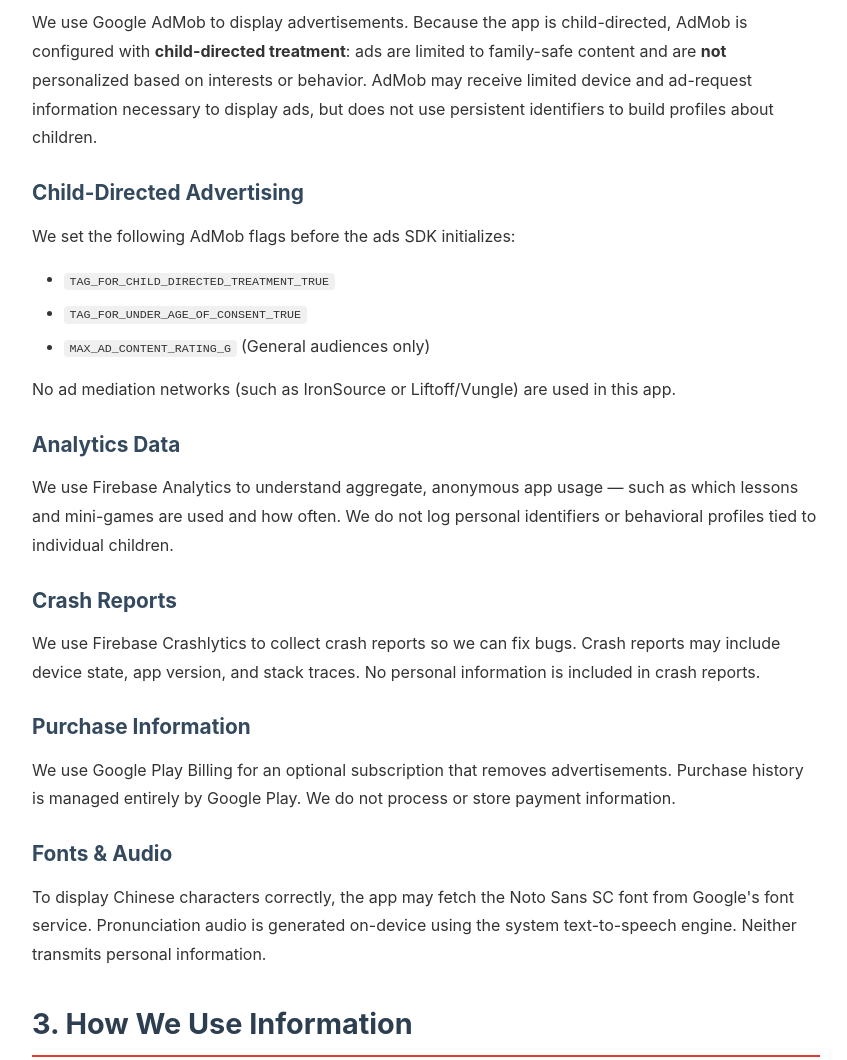
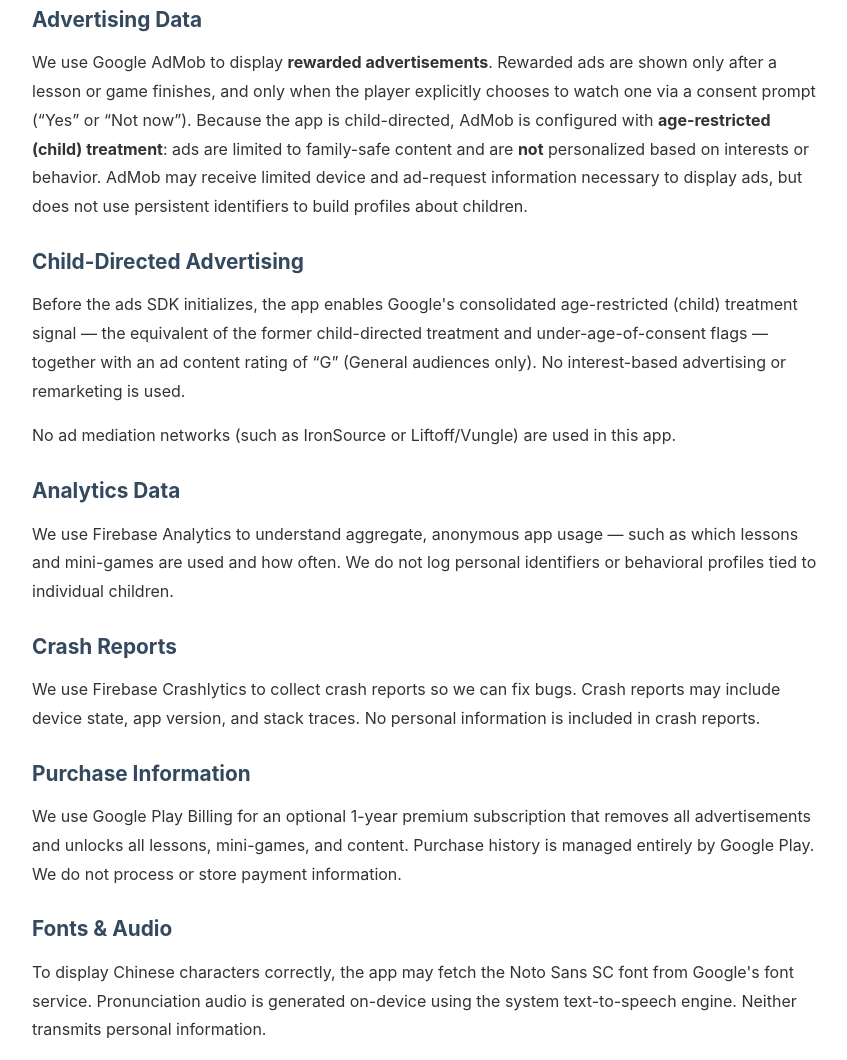
Before and after one commit to jdronquillo16-dev/lesra-future-apps-policies, a website: page mandarinkids/privacy-policy.html in a window 1280 px wide. Shown: the part 1313-2373 px from the top of the page, without its empty margins (214-1061 px from the left). Drawn offline with Linux system fonts and the light colour scheme.

Commit message:
Update MandarinKids privacy policy and TOS - rewarded ads consent model, 1-year subscription unlock, Sept 2026

```diff
--- a/mandarinkids/privacy-policy.html
+++ b/mandarinkids/privacy-policy.html
@@ -39,7 +39,7 @@
         <h1>Privacy Policy</h1>
         <div class="subtitle">🐼 MandarinKids</div>
         <div class="subtitle">by LESRA Future Apps</div>
-        <div class="meta">Last Updated: August 17, 2026 | Effective Date: August 17, 2026</div>
+        <div class="meta">Last Updated: September 3, 2026 | Effective Date: September 3, 2026</div>
     </div>
     <div class="container">
         <a href="../index.html" class="back-button">&larr; Back to All Policies</a>
@@ -49,6 +49,7 @@
                 <li>MandarinKids is a child-directed educational app (ages 6&ndash;12)</li>
                 <li>We comply with COPPA and the Google Play Families Policy</li>
                 <li>AdMob is configured for child-directed treatment &mdash; family-safe ads only, no interest-based advertising</li>
+                <li>Rewarded ads appear only after an activity finishes, and only with the player's consent</li>
                 <li>Zero ad mediation networks in this app</li>
                 <li>No account, login, or personal information is required from children</li>
                 <li>All learning progress is stored locally on the device</li>
@@ -62,21 +63,16 @@
 
             <h2>2. Information We Collect</h2>
             <h3>Advertising Data</h3>
-            <p>We use Google AdMob to display advertisements. Because the app is child-directed, AdMob is configured with <strong>child-directed treatment</strong>: ads are limited to family-safe content and are <strong>not</strong> personalized based on interests or behavior. AdMob may receive limited device and ad-request information necessary to display ads, but does not use persistent identifiers to build profiles about children.</p>
+            <p>We use Google AdMob to display <strong>rewarded advertisements</strong>. Rewarded ads are shown only after a lesson or game finishes, and only when the player explicitly chooses to watch one via a consent prompt (&ldquo;Yes&rdquo; or &ldquo;Not now&rdquo;). Because the app is child-directed, AdMob is configured with <strong>age-restricted (child) treatment</strong>: ads are limited to family-safe content and are <strong>not</strong> personalized based on interests or behavior. AdMob may receive limited device and ad-request information necessary to display ads, but does not use persistent identifiers to build profiles about children.</p>
             <h3>Child-Directed Advertising</h3>
-            <p>We set the following AdMob flags before the ads SDK initializes:</p>
-            <ul>
-                <li><code>TAG_FOR_CHILD_DIRECTED_TREATMENT_TRUE</code></li>
-                <li><code>TAG_FOR_UNDER_AGE_OF_CONSENT_TRUE</code></li>
-                <li><code>MAX_AD_CONTENT_RATING_G</code> (General audiences only)</li>
-            </ul>
+            <p>Before the ads SDK initializes, the app enables Google's consolidated age-restricted (child) treatment signal &mdash; the equivalent of the former child-directed treatment and under-age-of-consent flags &mdash; together with an ad content rating of &ldquo;G&rdquo; (General audiences only). No interest-based advertising or remarketing is used.</p>
             <p>No ad mediation networks (such as IronSource or Liftoff/Vungle) are used in this app.</p>
             <h3>Analytics Data</h3>
             <p>We use Firebase Analytics to understand aggregate, anonymous app usage &mdash; such as which lessons and mini-games are used and how often. We do not log personal identifiers or behavioral profiles tied to individual children.</p>
             <h3>Crash Reports</h3>
             <p>We use Firebase Crashlytics to collect crash reports so we can fix bugs. Crash reports may include device state, app version, and stack traces. No personal information is included in crash reports.</p>
             <h3>Purchase Information</h3>
-            <p>We use Google Play Billing for an optional subscription that removes advertisements. Purchase history is managed entirely by Google Play. We do not process or store payment information.</p>
+            <p>We use Google Play Billing for an optional 1-year premium subscription that removes all advertisements and unlocks all lessons, mini-games, and content. Purchase history is managed entirely by Google Play. We do not process or store payment information.</p>
             <h3>Fonts &amp; Audio</h3>
             <p>To display Chinese characters correctly, the app may fetch the Noto Sans SC font from Google's font service. Pronunciation audio is generated on-device using the system text-to-speech engine. Neither transmits personal information.</p>
 
```
Also changed, not shown: mandarinkids/terms-of-service.html (+3 -3 lines).
